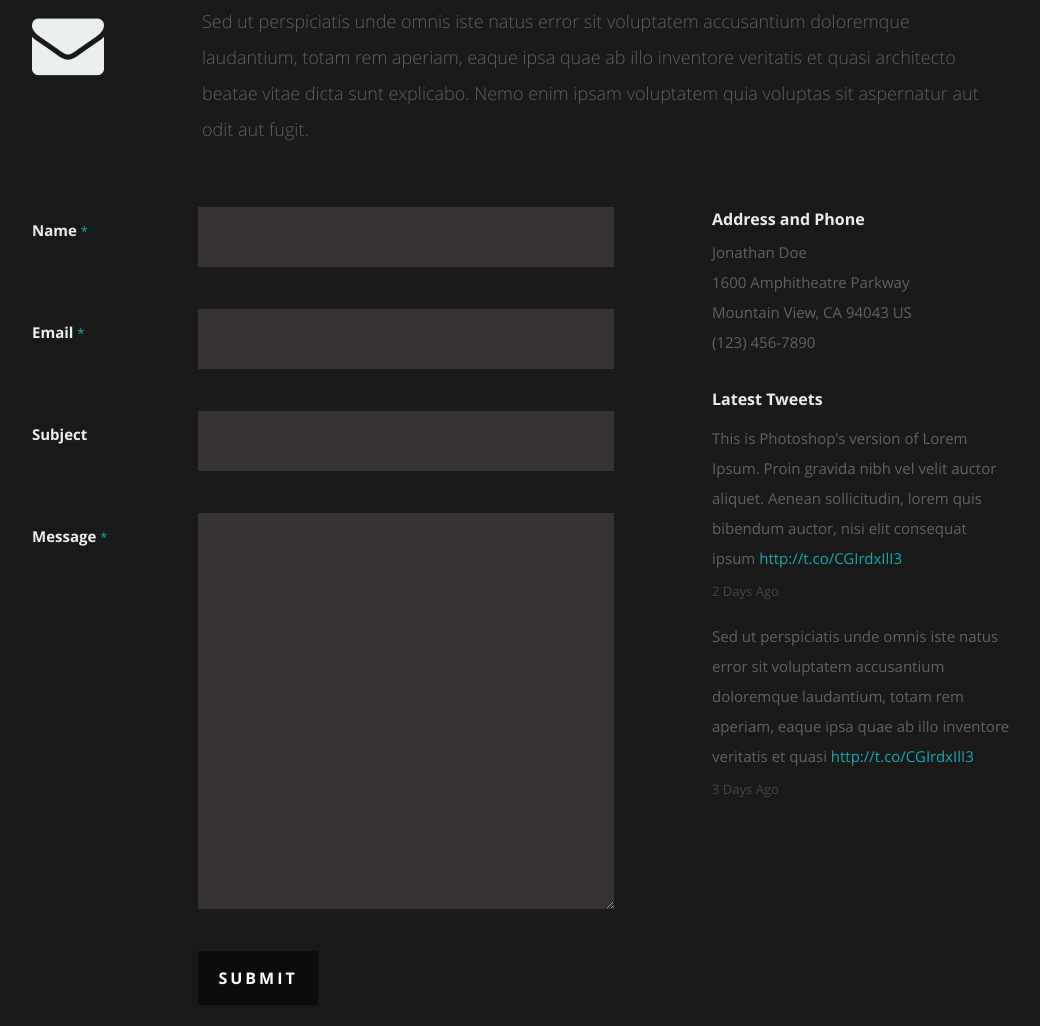
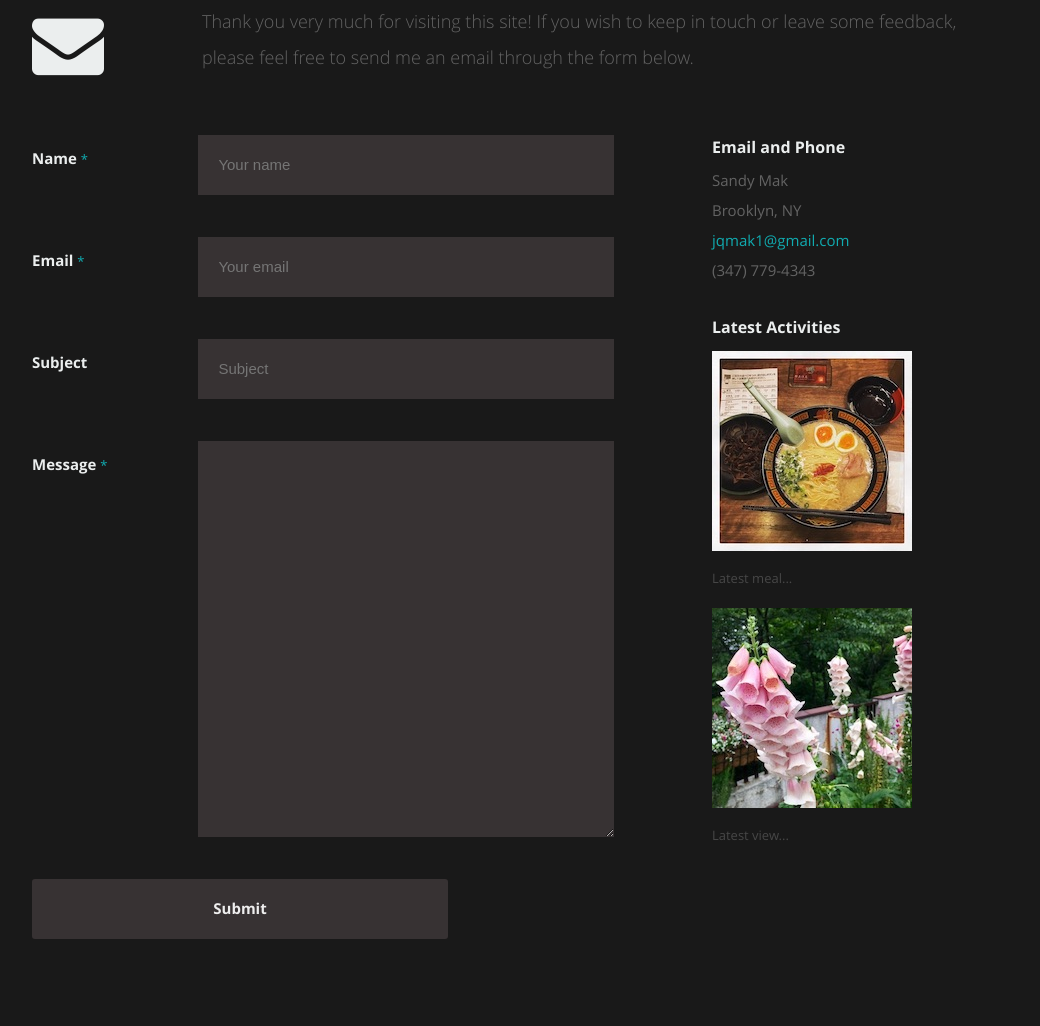
Before and after one commit to sandymak/portfolio, a plain HTML site: page index.html in a window 1280 px wide. Shown: the part 3413-4439 px from the top of the page, without its empty margins (118-1158 px from the left). Drawn offline with nearby package versions, Linux system fonts and the light colour scheme.

Commit message:
email form

```diff
--- a/index.html
+++ b/index.html
@@ -380,7 +380,7 @@
                     <div class="columns portfolio-item">
                         <div class="item-wrap">
 
-                            <a href="#modal-01" title="">
+                            <a href="#modal-01" title="521ATE">
                                 <img alt="" src="images/portfolio/521ATE.gif">
                                 <div class="overlay">
                                     <div class="portfolio-item-meta">
@@ -400,7 +400,7 @@
                     <div class="columns portfolio-item">
                         <div class="item-wrap">
 
-                            <a href="#modal-02" title="">
+                            <a href="#modal-02" title="Graphs">
                                 <img alt="" src="images/portfolio/graph.png">
                                 <div class="overlay">
                                     <div class="portfolio-item-meta">
@@ -419,7 +419,7 @@
                     <div class="columns portfolio-item">
                         <div class="item-wrap">
 
-                            <a href="#modal-03" title="reversal">
+                            <a href="#modal-03" title="Reversal">
                                 <img alt="" src="images/portfolio/reversal.gif">
                                 <div class="overlay">
                                     <div class="portfolio-item-meta">
@@ -491,9 +491,8 @@
                 </div>
 
                 <div class="link-box">
-                    <a href="https://github.com/1710-capstone-521ATE/capstone">GitHub</a>
-                    <a href="https://expo.io/@sarahzhao25/521ate">Expo</a>
-                    <a href="five21ate@herokuapp.com">Heroku</a>
+                    <a href="https://github.com/1710-capstone-521ATE/capstone"> GitHub </a>
+                    <a href="https://expo.io/@sarahzhao25/521ate"> Expo </a>
                     <a class="popup-modal-dismiss">Close</a>
                 </div>
 
@@ -517,7 +516,7 @@
                 </div>
 
                 <div class="link-box">
-                    <a href="https://medium.com/swlh/https-medium-com-sandymak-what-are-graphs-696076188116">Medium</a>
+                    <a href="https://medium.com/swlh/https-medium-com-sandymak-what-are-graphs-696076188116">Blog</a>
                     <a class="popup-modal-dismiss">Close</a>
                 </div>
 
@@ -548,7 +547,7 @@
                 </div>
 
                 <div class="link-box">
-                    <a href="https://github.com/sandymak/reversal">Details</a>
+                    <a href="https://github.com/sandymak/reversal">GitHub</a>
                     <a class="popup-modal-dismiss">Close</a>
                 </div>
 
@@ -661,16 +660,15 @@
             <div class="two columns header-col">
 
                 <h1>
-                    <span>Get In Touch.</span>
+                    <span>Call me, maybe?</span>
                 </h1>
 
             </div>
 
             <div class="ten columns">
 
-                <p class="lead">Sed ut perspiciatis unde omnis iste natus error sit voluptatem accusantium doloremque laudantium, totam rem
-                    aperiam, eaque ipsa quae ab illo inventore veritatis et quasi architecto beatae vitae dicta sunt explicabo.
-                    Nemo enim ipsam voluptatem quia voluptas sit aspernatur aut odit aut fugit.
+                <p class="lead">Thank you very much for visiting this site! If you wish to keep in touch or leave some feedback, please feel
+                    free to send me an email through the form below.
                 </p>
 
             </div>
@@ -682,37 +680,44 @@
             <div class="eight columns">
 
                 <!-- form -->
-                <form action="" method="post" id="contactForm" name="contactForm">
+                <form action="https://formspree.io/jqmak1@gmail.com" method="post" id="contactForm" name="contactForm">
                     <fieldset>
 
                         <div>
                             <label for="contactName">Name
                                 <span class="required">*</span>
                             </label>
-                            <input type="text" value="" size="35" id="contactName" name="contactName">
+                            <input type="text" value="" size="20" id="contactName" name="contactName" placeholder="Your name" required>
                         </div>
 
                         <div>
-                            <label for="contactEmail">Email
+                            <label for="_replyto">Email
                                 <span class="required">*</span>
                             </label>
-                            <input type="text" value="" size="35" id="contactEmail" name="contactEmail">
+                            <input type="text" value="" size="20" id="contactEmail" name="_replyto" placeholder="Your email" required>
                         </div>
 
                         <div>
-                            <label for="contactSubject">Subject</label>
-                            <input type="text" value="" size="35" id="contactSubject" name="contactSubject">
+                            <label for="_subject">Subject</label>
+                            <input type="text" value="" size="20" id="contactSubject" name="_subject" placeholder="Subject" required>
                         </div>
 
                         <div>
                             <label for="contactMessage">Message
                                 <span class="required">*</span>
                             </label>
-                            <textarea cols="50" rows="15" id="contactMessage" name="contactMessage"></textarea>
+                            <textarea cols="50" rows="15" id="contactMessage" name="contactMessage" required></textarea>
                         </div>
 
                         <div>
-                            <button class="submit">Submit</button>
+                            <input type="text" name="_gotcha" style="display:none" />
+                        </div>
+
+
+                        <div>
+
+                            <input type="submit" size="20" value="Submit">
+
                             <span id="image-loader">
                                 <img alt="" src="images/loader.gif">
                             </span>
@@ -723,7 +728,7 @@
                 <!-- Form End -->
 
                 <!-- contact-warning -->
-                <div id="message-warning"> Error boy</div>
+                <div id="message-warning"> Oops! Something went wrong...</div>
                 <!-- contact-success -->
                 <div id="message-success">
                     <i class="fa fa-check"></i>Your message was sent, thank you!
@@ -737,40 +742,38 @@
 
                 <div class="widget widget_contact">
 
-                    <h4>Address and Phone</h4>
+                    <h4>Email and Phone</h4>
                     <p class="address">
-                        Jonathan Doe
-                        <br> 1600 Amphitheatre Parkway
-                        <br> Mountain View, CA 94043 US
+                        Sandy Mak
+                        <br> Brooklyn, NY
                         <br>
-                        <span>(123) 456-7890</span>
+                        <a href="mailto:jqmak1@gmail.com">jqmak1@gmail.com
+                        </a>
+                        <br>
+                        <span>(347) 779-4343</span>
                     </p>
 
                 </div>
 
                 <div class="widget widget_tweets">
 
-                    <h4 class="widget-title">Latest Tweets</h4>
+                    <h4 class="widget-title">Latest Activities</h4>
 
                     <ul id="twitter">
                         <li>
                             <span>
-                                This is Photoshop's version of Lorem Ipsum. Proin gravida nibh vel velit auctor aliquet. Aenean sollicitudin, lorem quis
-                                bibendum auctor, nisi elit consequat ipsum
-                                <a href="#">http://t.co/CGIrdxIlI3</a>
+                                <img class="scale-with-grid" src="images/portfolio/latest/ramen.jpg" alt="" />
                             </span>
                             <b>
-                                <a href="#">2 Days Ago</a>
+                                <a href="#">Latest meal...</a>
                             </b>
                         </li>
                         <li>
                             <span>
-                                Sed ut perspiciatis unde omnis iste natus error sit voluptatem accusantium doloremque laudantium, totam rem aperiam, eaque
-                                ipsa quae ab illo inventore veritatis et quasi
-                                <a href="#">http://t.co/CGIrdxIlI3</a>
+                                <img class="scale-with-grid" src="images/portfolio/latest/flowers.jpg" alt="" />
                             </span>
                             <b>
-                                <a href="#">3 Days Ago</a>
+                                <a href="#">Latest view...</a>
                             </b>
                         </li>
                     </ul>
```
Also changed, not shown: images/portfolio/UNADJUSTEDNONRAW_thumb_828.jpg (deleted), images/portfolio/flowers.jpg (deleted), images/portfolio/latest/flowers.jpg (added), images/portfolio/latest/ramen.jpg (added), 1 other file.
